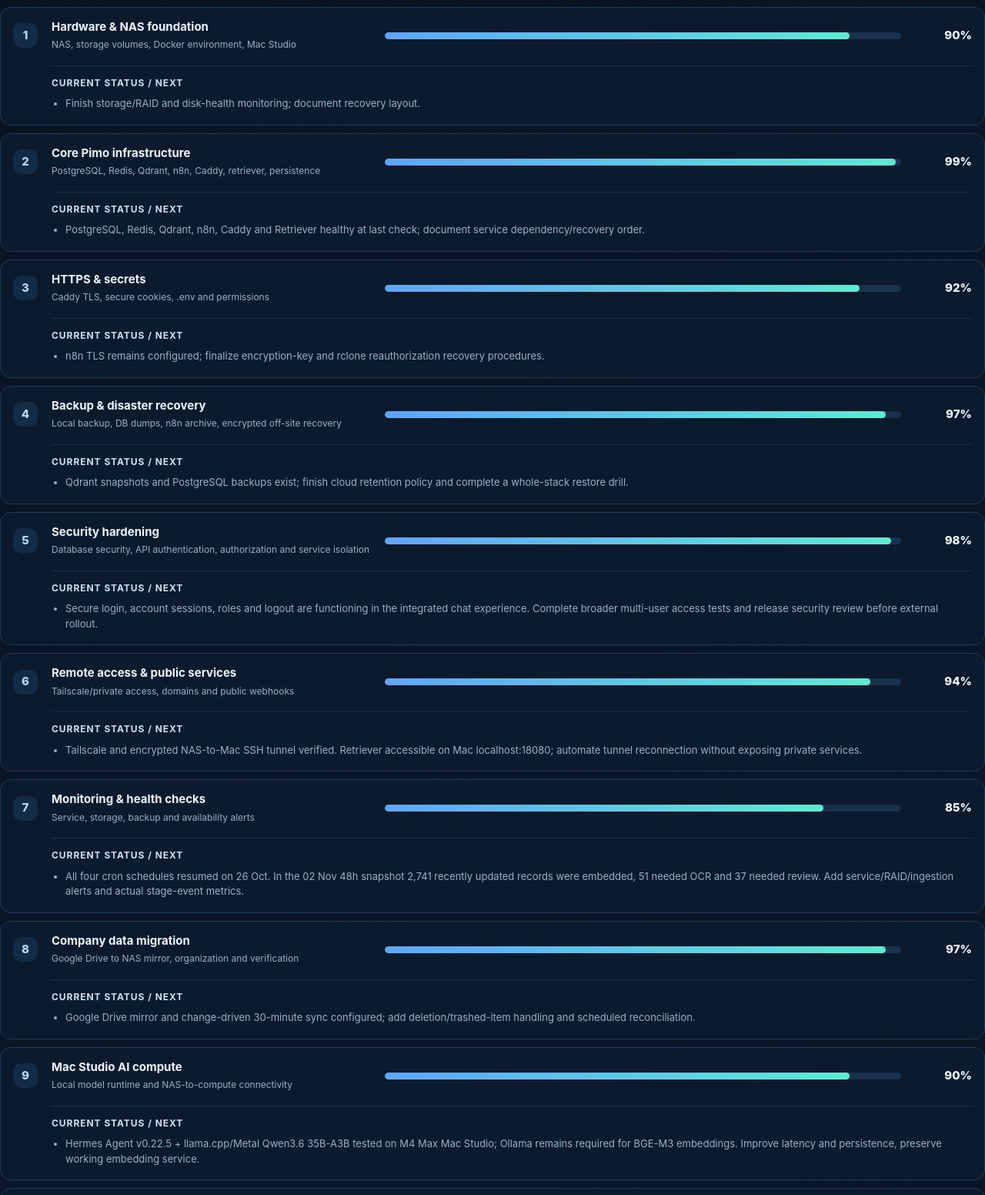
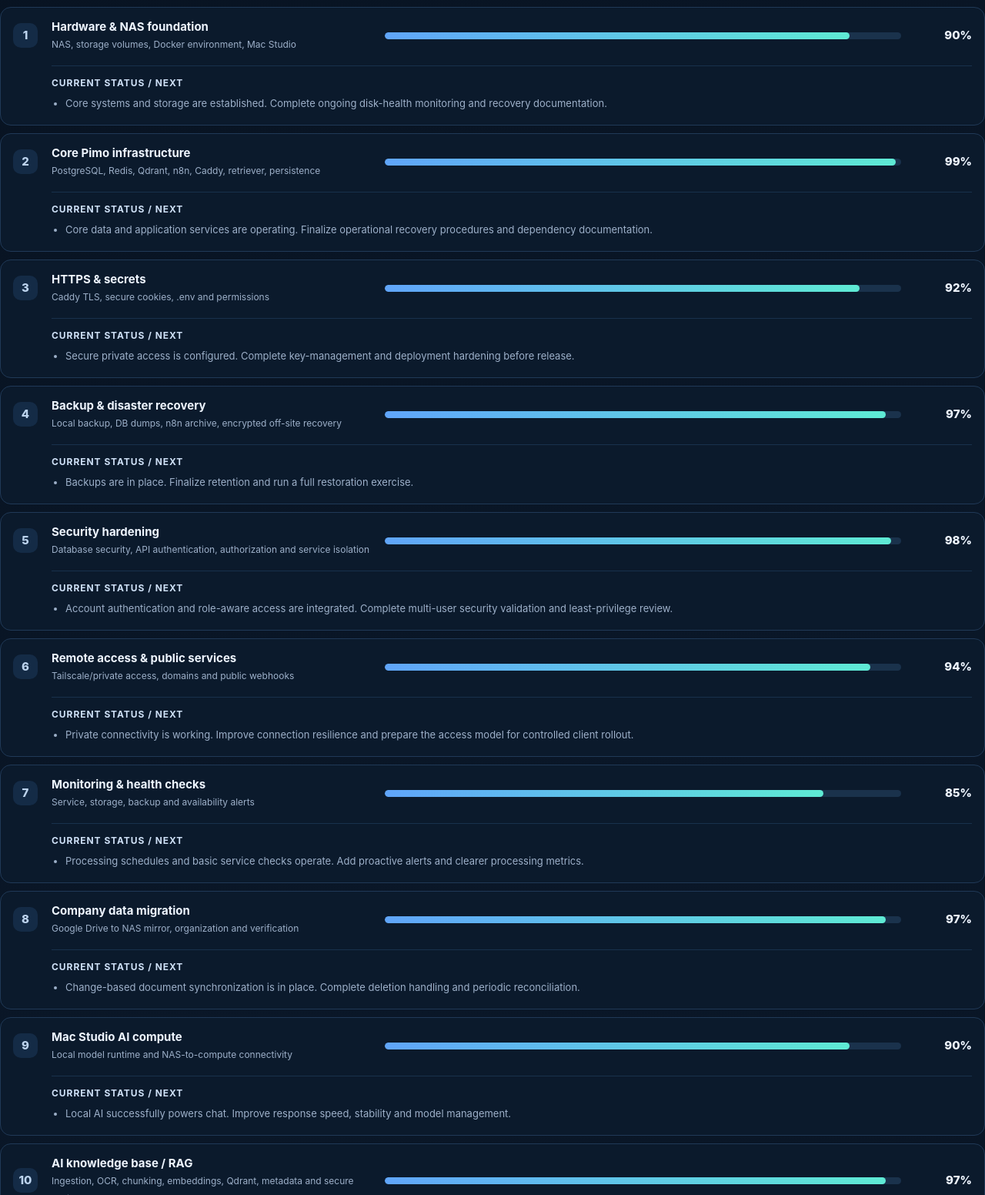
Before and after one commit to abiyayele/pimo-project-progress, a plain HTML site: page index.html in a window 1280 px wide. Shown: the part 1560-3112 px from the top of the page at 77% size. Drawn offline with Linux system fonts and the light colour scheme.

Commit message:
Simplify workstream updates for client audience

```diff
--- a/index.html
+++ b/index.html
@@ -41,19 +41,19 @@
 
     <div class="section-title"><h2>Workstream progress</h2><p>Reviewed 16 Nov · weighted across 13 workstreams; planning estimates only.</p></div>
   <div class="phases">
-    <div class="phase"><div class="num">1</div><div class="phase-name"><b>Hardware & NAS foundation</b><span>NAS, storage volumes, Docker environment, Mac Studio</span></div><div class="track"><div class="fill" style="--w:90%"></div></div><div class="pct">90%</div><div class="todo"><b>Current status / next</b><ul><li>Finish storage/RAID and disk-health monitoring; document recovery layout.</li></ul></div></div>
-    <div class="phase"><div class="num">2</div><div class="phase-name"><b>Core Pimo infrastructure</b><span>PostgreSQL, Redis, Qdrant, n8n, Caddy, retriever, persistence</span></div><div class="track"><div class="fill" style="--w:99%"></div></div><div class="pct">99%</div><div class="todo"><b>Current status / next</b><ul><li>PostgreSQL, Redis, Qdrant, n8n, Caddy and Retriever healthy at last check; document service dependency/recovery order.</li></ul></div></div>
-    <div class="phase"><div class="num">3</div><div class="phase-name"><b>HTTPS & secrets</b><span>Caddy TLS, secure cookies, .env and permissions</span></div><div class="track"><div class="fill" style="--w:92%"></div></div><div class="pct">92%</div><div class="todo"><b>Current status / next</b><ul><li>n8n TLS remains configured; finalize encryption-key and rclone reauthorization recovery procedures.</li></ul></div></div>
-    <div class="phase"><div class="num">4</div><div class="phase-name"><b>Backup & disaster recovery</b><span>Local backup, DB dumps, n8n archive, encrypted off-site recovery</span></div><div class="track"><div class="fill" style="--w:97%"></div></div><div class="pct">97%</div><div class="todo"><b>Current status / next</b><ul><li>Qdrant snapshots and PostgreSQL backups exist; finish cloud retention policy and complete a whole-stack restore drill.</li></ul></div></div>
-    <div class="phase"><div class="num">5</div><div class="phase-name"><b>Security hardening</b><span>Database security, API authentication, authorization and service isolation</span></div><div class="track"><div class="fill" style="--w:98%"></div></div><div class="pct">98%</div><div class="todo"><b>Current status / next</b><ul><li>Secure login, account sessions, roles and logout are functioning in the integrated chat experience. Complete broader multi-user access tests and release security review before external rollout.</li></ul></div></div>
-    <div class="phase"><div class="num">6</div><div class="phase-name"><b>Remote access & public services</b><span>Tailscale/private access, domains and public webhooks</span></div><div class="track"><div class="fill" style="--w:94%"></div></div><div class="pct">94%</div><div class="todo"><b>Current status / next</b><ul><li>Tailscale and encrypted NAS-to-Mac SSH tunnel verified. Retriever accessible on Mac localhost:18080; automate tunnel reconnection without exposing private services.</li></ul></div></div>
-    <div class="phase"><div class="num">7</div><div class="phase-name"><b>Monitoring & health checks</b><span>Service, storage, backup and availability alerts</span></div><div class="track"><div class="fill" style="--w:85%"></div></div><div class="pct">85%</div><div class="todo"><b>Current status / next</b><ul><li>All four cron schedules resumed on 26 Oct. In the 02 Nov 48h snapshot 2,741 recently updated records were embedded, 51 needed OCR and 37 needed review. Add service/RAID/ingestion alerts and actual stage-event metrics.</li></ul></div></div>
-    <div class="phase"><div class="num">8</div><div class="phase-name"><b>Company data migration</b><span>Google Drive to NAS mirror, organization and verification</span></div><div class="track"><div class="fill" style="--w:97%"></div></div><div class="pct">97%</div><div class="todo"><b>Current status / next</b><ul><li>Google Drive mirror and change-driven 30-minute sync configured; add deletion/trashed-item handling and scheduled reconciliation.</li></ul></div></div>
-    <div class="phase"><div class="num">9</div><div class="phase-name"><b>Mac Studio AI compute</b><span>Local model runtime and NAS-to-compute connectivity</span></div><div class="track"><div class="fill" style="--w:90%"></div></div><div class="pct">90%</div><div class="todo"><b>Current status / next</b><ul><li>Hermes Agent v0.22.5 + llama.cpp/Metal Qwen3.6 35B-A3B tested on M4 Max Mac Studio; Ollama remains required for BGE-M3 embeddings. Improve latency and persistence, preserve working embedding service.</li></ul></div></div>
-    <div class="phase"><div class="num">10</div><div class="phase-name"><b>AI knowledge base / RAG</b><span>Ingestion, OCR, chunking, embeddings, Qdrant, metadata and secure retrieval</span></div><div class="track"><div class="fill" style="--w:97%"></div></div><div class="pct">97%</div><div class="todo"><b>Current status / next</b><ul><li>Archive-safe OCR/Parser/Chunker/Embedder restored, ZZZ_Archiv excluded from active reports. Shared Retriever successfully queried from Hermes agent; 02 Nov reports identify 19,420 PDF OCR_NEEDED, 1,638 MSG DISCOVERED, 1,236 DOC DISCOVERED, 665 XLS DISCOVERED and 256,420 JRL SKIPPED. JRL sample lies in IT Software/Restore/SMB10 journal directories, likely backup data; preserve but do not embed without format verification. Next: reduce document backlog and audit source specificity.</li></ul></div></div>
-    <div class="phase"><div class="num">11</div><div class="phase-name"><b>PIMO orchestration</b><span>Main orchestrator, specialist agents and tool routing</span></div><div class="track"><div class="fill" style="--w:82%"></div></div><div class="pct">82%</div><div class="todo"><b>Current status / next</b><ul><li>Authenticated AI chat, conversation creation, saved messages and AI responses have been demonstrated in the integrated interface. Next: durable AI conversation context, improved response speed and approved task automation.</li></ul></div></div>
-    <div class="phase"><div class="num">12</div><div class="phase-name"><b>Integrations & automation</b><span>Business apps, APIs, email/calendar and client workflows</span></div><div class="track"><div class="fill" style="--w:22%"></div></div><div class="pct">22%</div><div class="todo"><b>Current status / next</b><ul><li>n8n MANAGER Retriever access and Google Drive delta ingest operate. Business workflow agents, email/calendar, IW24 and additional integrations remain planned.</li></ul></div></div>
-    <div class="phase"><div class="num">13</div><div class="phase-name"><b>Production hardening</b><span>Auditability, recovery drills, documentation and operational controls</span></div><div class="track"><div class="fill" style="--w:87%"></div></div><div class="pct">87%</div><div class="todo"><b>Current status / next</b><ul><li>Private pilot functionality is operating; broader release is not yet approved. Complete multi-user security validation, service access renewal, monitoring, recovery exercises and deployment acceptance.</li></ul></div></div>
+    <div class="phase"><div class="num">1</div><div class="phase-name"><b>Hardware & NAS foundation</b><span>NAS, storage volumes, Docker environment, Mac Studio</span></div><div class="track"><div class="fill" style="--w:90%"></div></div><div class="pct">90%</div><div class="todo"><b>Current status / next</b><ul><li>Core systems and storage are established. Complete ongoing disk-health monitoring and recovery documentation.</li></ul></div></div>
+    <div class="phase"><div class="num">2</div><div class="phase-name"><b>Core Pimo infrastructure</b><span>PostgreSQL, Redis, Qdrant, n8n, Caddy, retriever, persistence</span></div><div class="track"><div class="fill" style="--w:99%"></div></div><div class="pct">99%</div><div class="todo"><b>Current status / next</b><ul><li>Core data and application services are operating. Finalize operational recovery procedures and dependency documentation.</li></ul></div></div>
+    <div class="phase"><div class="num">3</div><div class="phase-name"><b>HTTPS & secrets</b><span>Caddy TLS, secure cookies, .env and permissions</span></div><div class="track"><div class="fill" style="--w:92%"></div></div><div class="pct">92%</div><div class="todo"><b>Current status / next</b><ul><li>Secure private access is configured. Complete key-management and deployment hardening before release.</li></ul></div></div>
+    <div class="phase"><div class="num">4</div><div class="phase-name"><b>Backup & disaster recovery</b><span>Local backup, DB dumps, n8n archive, encrypted off-site recovery</span></div><div class="track"><div class="fill" style="--w:97%"></div></div><div class="pct">97%</div><div class="todo"><b>Current status / next</b><ul><li>Backups are in place. Finalize retention and run a full restoration exercise.</li></ul></div></div>
+    <div class="phase"><div class="num">5</div><div class="phase-name"><b>Security hardening</b><span>Database security, API authentication, authorization and service isolation</span></div><div class="track"><div class="fill" style="--w:98%"></div></div><div class="pct">98%</div><div class="todo"><b>Current status / next</b><ul><li>Account authentication and role-aware access are integrated. Complete multi-user security validation and least-privilege review.</li></ul></div></div>
+    <div class="phase"><div class="num">6</div><div class="phase-name"><b>Remote access & public services</b><span>Tailscale/private access, domains and public webhooks</span></div><div class="track"><div class="fill" style="--w:94%"></div></div><div class="pct">94%</div><div class="todo"><b>Current status / next</b><ul><li>Private connectivity is working. Improve connection resilience and prepare the access model for controlled client rollout.</li></ul></div></div>
+    <div class="phase"><div class="num">7</div><div class="phase-name"><b>Monitoring & health checks</b><span>Service, storage, backup and availability alerts</span></div><div class="track"><div class="fill" style="--w:85%"></div></div><div class="pct">85%</div><div class="todo"><b>Current status / next</b><ul><li>Processing schedules and basic service checks operate. Add proactive alerts and clearer processing metrics.</li></ul></div></div>
+    <div class="phase"><div class="num">8</div><div class="phase-name"><b>Company data migration</b><span>Google Drive to NAS mirror, organization and verification</span></div><div class="track"><div class="fill" style="--w:97%"></div></div><div class="pct">97%</div><div class="todo"><b>Current status / next</b><ul><li>Change-based document synchronization is in place. Complete deletion handling and periodic reconciliation.</li></ul></div></div>
+    <div class="phase"><div class="num">9</div><div class="phase-name"><b>Mac Studio AI compute</b><span>Local model runtime and NAS-to-compute connectivity</span></div><div class="track"><div class="fill" style="--w:90%"></div></div><div class="pct">90%</div><div class="todo"><b>Current status / next</b><ul><li>Local AI successfully powers chat. Improve response speed, stability and model management.</li></ul></div></div>
+    <div class="phase"><div class="num">10</div><div class="phase-name"><b>AI knowledge base / RAG</b><span>Ingestion, OCR, chunking, embeddings, Qdrant, metadata and secure retrieval</span></div><div class="track"><div class="fill" style="--w:97%"></div></div><div class="pct">97%</div><div class="todo"><b>Current status / next</b><ul><li>Document parsing, OCR handling and semantic search have been implemented. Reduce the outstanding document backlog and restore verified knowledge-backed answers.</li></ul></div></div>
+    <div class="phase"><div class="num">11</div><div class="phase-name"><b>PIMO orchestration</b><span>Main orchestrator, specialist agents and tool routing</span></div><div class="track"><div class="fill" style="--w:82%"></div></div><div class="pct">82%</div><div class="todo"><b>Current status / next</b><ul><li>Authenticated AI chat and persistent replies are operating. Add durable conversational context, clearer chat organization and approved specialist actions.</li></ul></div></div>
+    <div class="phase"><div class="num">12</div><div class="phase-name"><b>Integrations & automation</b><span>Business apps, APIs, email/calendar and client workflows</span></div><div class="track"><div class="fill" style="--w:22%"></div></div><div class="pct">22%</div><div class="todo"><b>Current status / next</b><ul><li>Document ingestion and initial workflow integrations are available. Expand business workflows and approval-controlled automation.</li></ul></div></div>
+    <div class="phase"><div class="num">13</div><div class="phase-name"><b>Production hardening</b><span>Auditability, recovery drills, documentation and operational controls</span></div><div class="track"><div class="fill" style="--w:87%"></div></div><div class="pct">87%</div><div class="todo"><b>Current status / next</b><ul><li>Private pilot validated; wider release remains pending. Complete operational tests, documentation, recovery rehearsals and acceptance review.</li></ul></div></div>
   </div>
 
 
```
